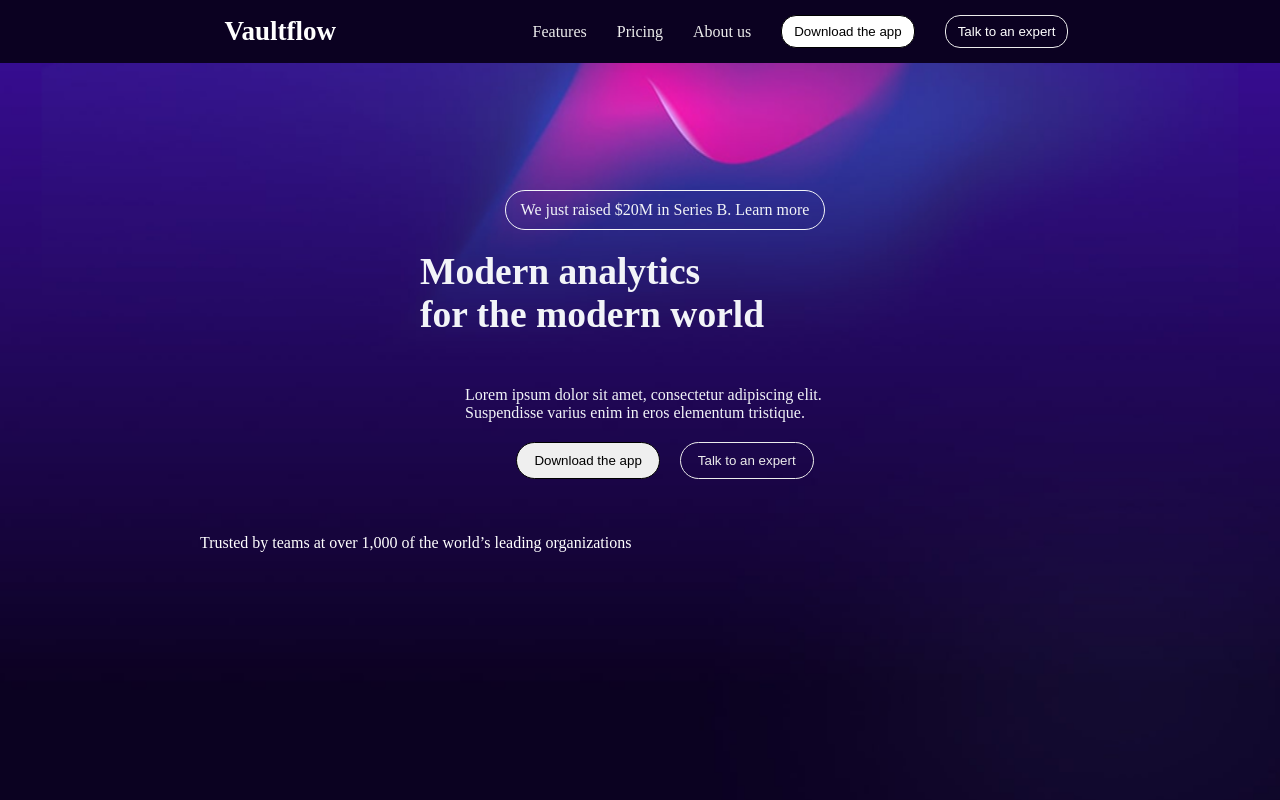
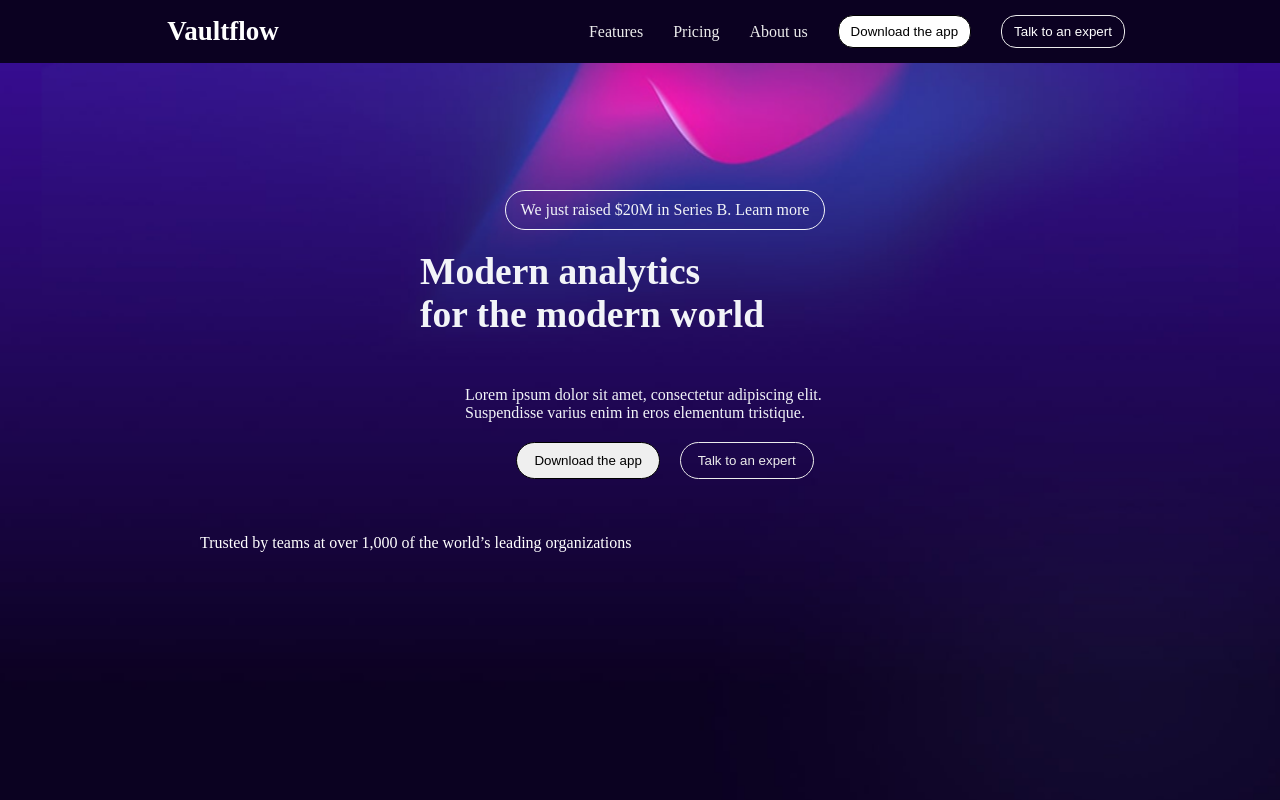
Before and after one commit to Shayan-meo/SMIT_BATCH_18_CSS, a plain HTML site: page MINI-HACKATHON/index.html in a window 1280 px wide. Shown: the top 800 px of the page. Drawn offline with Linux system fonts and the light colour scheme.

Commit message:
Refactor styles in styel.css for consistency

```diff
--- a/MINI-HACKATHON/styel.css
+++ b/MINI-HACKATHON/styel.css
@@ -18,9 +18,10 @@
 
 .nav-bar {
     display: flex;
-    justify-content: space-evenly;
+    gap: 30px;
+    justify-content: space-around;
+
     align-items: center;
-
     background-color: #0B0121;
     padding: 15px;
 
@@ -30,9 +31,8 @@
     color: white;
     display: flex;
     align-items: center;
-    gap: 13px;
     font-size: 27px;
-    right: 20px;
+    gap: 12px;
 }
 
 .list {
@@ -94,14 +94,6 @@
 
 }
 
-.hero-p-1{
-
-}
-/* .btn-parent{
-    display: flex;
-    align-items: center;
-} */
-
 
 .hero-btn-1{
     color: #F2F4F8;
@@ -115,9 +107,6 @@
 .hero-h1{
     width: 490px;
     font-size: 25px;
-    /* padding-top: 20px; */
-    /* letter-spacing: 10px;     */
-
 }
 .modern{
     align-items: center;
@@ -143,7 +132,6 @@
     background-color: transparent;
     color: #ECECEC;
 }
-
 
 
 .hero-last-pic{
```
